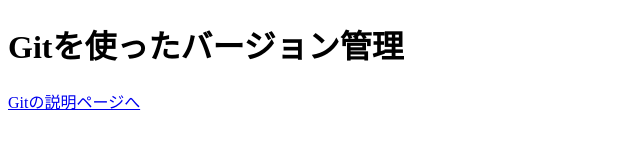
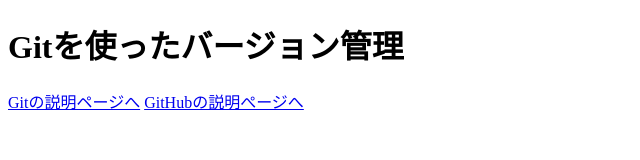
Before and after one commit to toshinbooo/sourcetree_sample, a plain HTML site: page sample.html in a window 1280 px wide. Shown: the whole page, without its empty margins (0-640 px from the left). Drawn offline with Linux system fonts and the light colour scheme.

Commit message:
github.htmlぺージの追加

```diff
--- a/sample.html
+++ b/sample.html
@@ -7,6 +7,6 @@
 <body>
 	<h1>Gitを使ったバージョン管理</h1>
 	<a href="index.html">Gitの説明ページへ</a>
-
+	<a href="github.html">GitHubの説明ぺージへ</a>
 </body>
 </html>
```
Also changed, not shown: github.html (added, +1 -0 lines).
